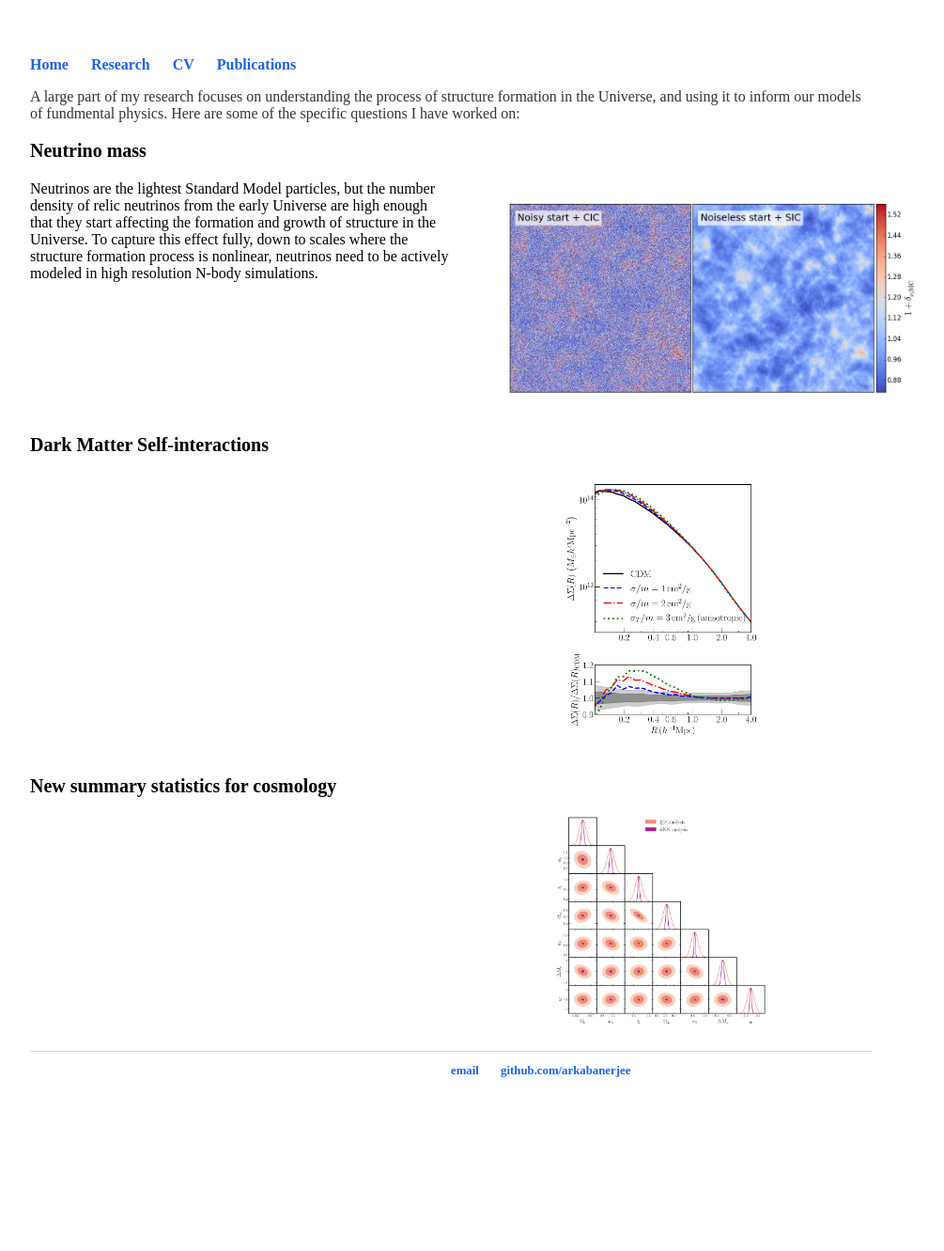
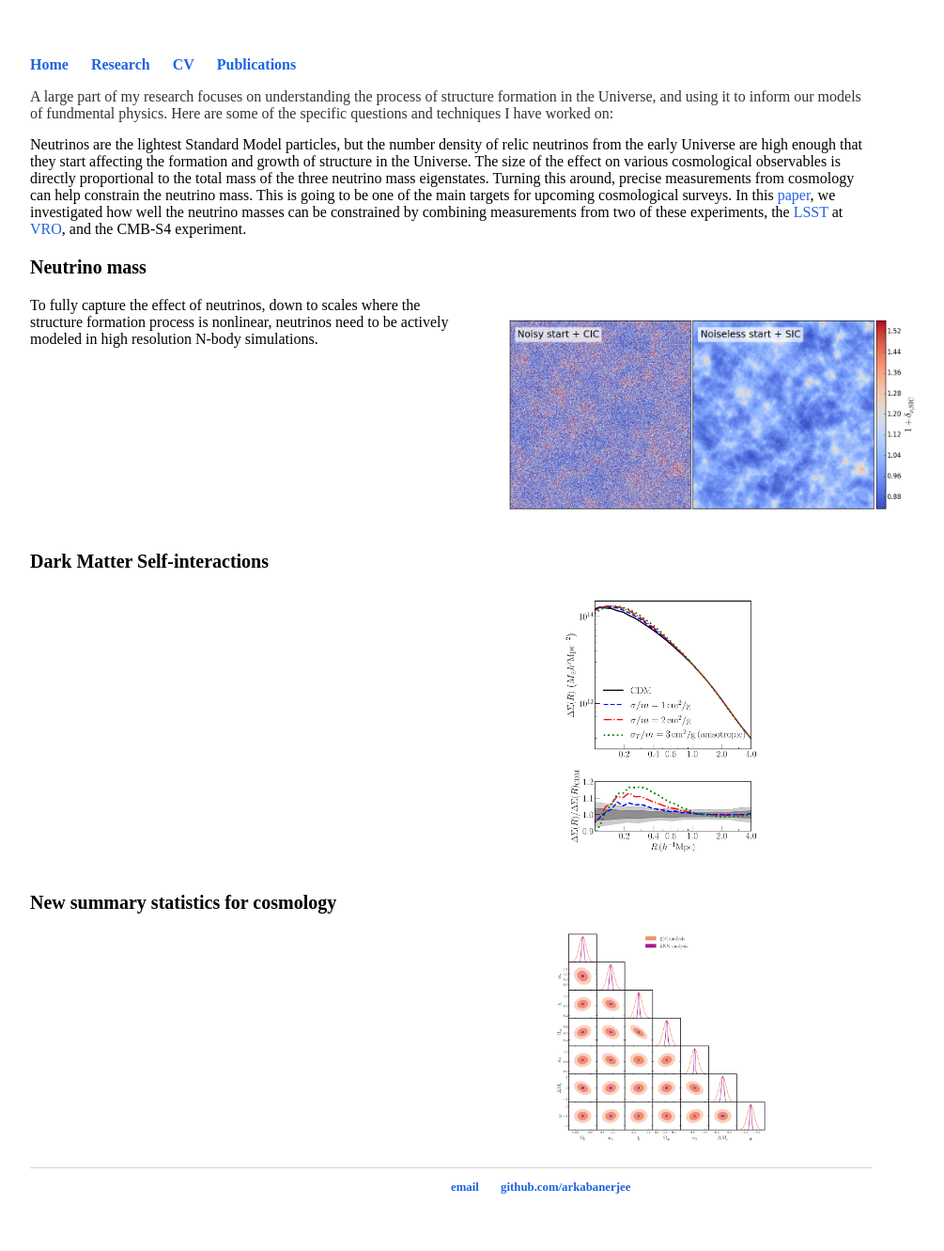
Before and after one commit to arkabanerjee/arkabanerjee.github.io, a Jekyll site: the page built from research/index.html, in a window 1280 px wide. Shown: the whole page at 94% size, without its empty margins (160-1165 px from the left). Built offline with Jekyll 4.4.1, drawn with Linux system fonts in a browser that asks for light colours; before the commit the page ends 1207 px from its top, so only the background shows below that.

Commit message:
Neutrinos

```diff
--- a/research/index.html
+++ b/research/index.html
@@ -4,11 +4,12 @@ title: Research
 ---
 
 <div class="blurb">
-    <p>A large part of my research focuses on understanding the process of structure formation in the Universe, and using it to inform our models of fundmental physics. Here are some of the specific questions I have worked on:</p>
+    <p>A large part of my research focuses on understanding the process of structure formation in the Universe, and using it to inform our models of fundmental physics. Here are some of the specific questions and techniques I have worked on:</p>
     <div style="width: 100%;">
+        Neutrinos are the lightest Standard Model particles, but the number density of relic neutrinos from the early Universe are high enough that they start affecting the formation and growth of structure in the Universe. The size of the effect on various cosmological observables is directly proportional to the total mass of the three neutrino mass eigenstates. Turning this around, precise measurements from cosmology can help constrain the neutrino mass. This is going to be one of the main targets for upcoming cosmological surveys. In this <a href="https://arxiv.org/abs/1612.07126">paper</a>, we investigated how well the neutrino masses can be constrained by combining measurements from two of these experiments, the <a href="https://www.lsst.org/about">LSST</a> at <a href="https://www.vro.org/">VRO</a>, and the CMB-S4 experiment.
         <h3>Neutrino mass</h3>
         <div style="width: 50%; height: 250px; float: left;">
-            Neutrinos are the lightest Standard Model particles, but the number density of relic neutrinos from the early Universe are high enough that they start affecting the formation and growth of structure in the Universe. To capture this effect fully, down to scales where the structure formation process is nonlinear, neutrinos need to be actively modeled in high resolution N-body simulations.
+             To fully capture the effect of neutrinos, down to scales where the structure formation process is nonlinear, neutrinos need to be actively modeled in high resolution N-body simulations.
         </div>
         <div style="margin-left: 50%; height: 250px;">
             <img src="pic_vs_sic.png" width="500" height="250" >
```
